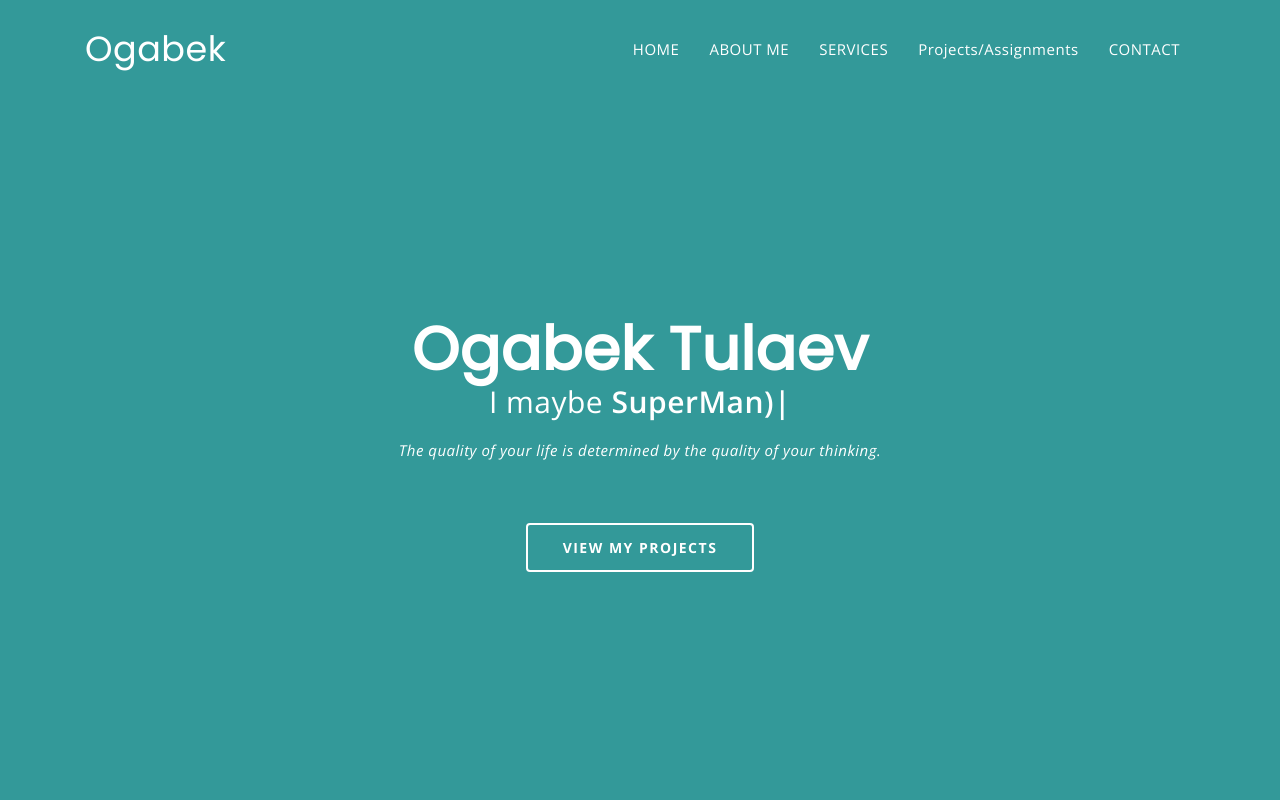
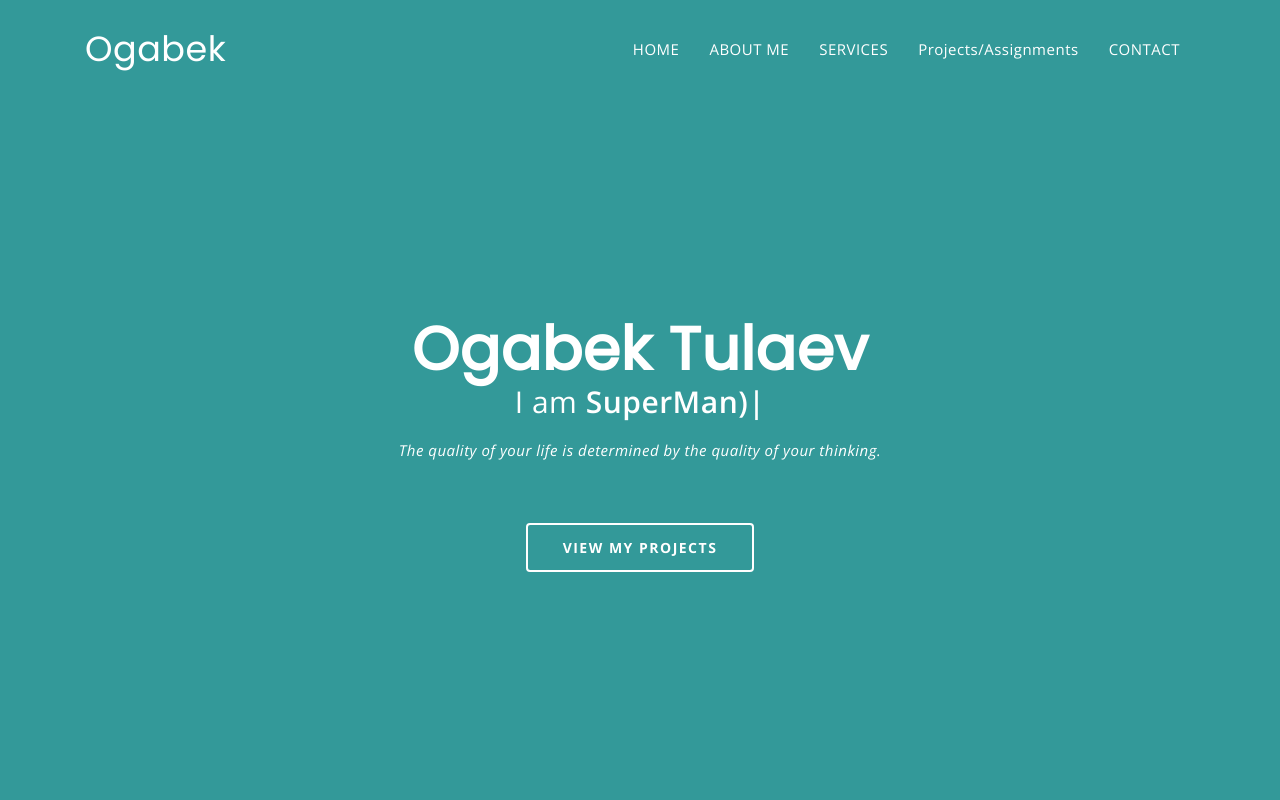
Before and after one commit to ogabektulaev/ogabektulaev.github.io, a plain HTML site: page index.html in a window 1280 px wide. Shown: the top 800 px of the page. Drawn offline with nearby package versions, Linux system fonts and the light colour scheme.

Commit message:
Update index.html

```diff
--- a/index.html
+++ b/index.html
@@ -117,7 +117,7 @@
                   <p>I am <span>Data Scientist</span></p>
                   <p>I am <span>Web Developer</span></p>
                   <p>I am <span>Software Engineer</span></p>
-                  <p>I maybe <span> SuperMan)</span></p>
+                  <p>I am <span> SuperMan)</span></p>
                 </div>
                 <span id="typed"></span>
               </div>
```
